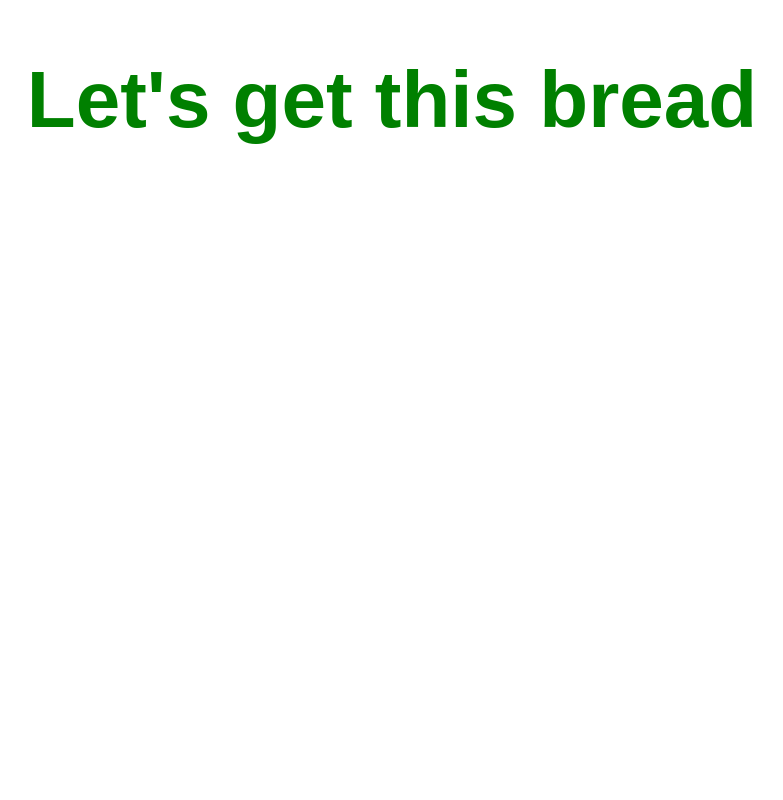
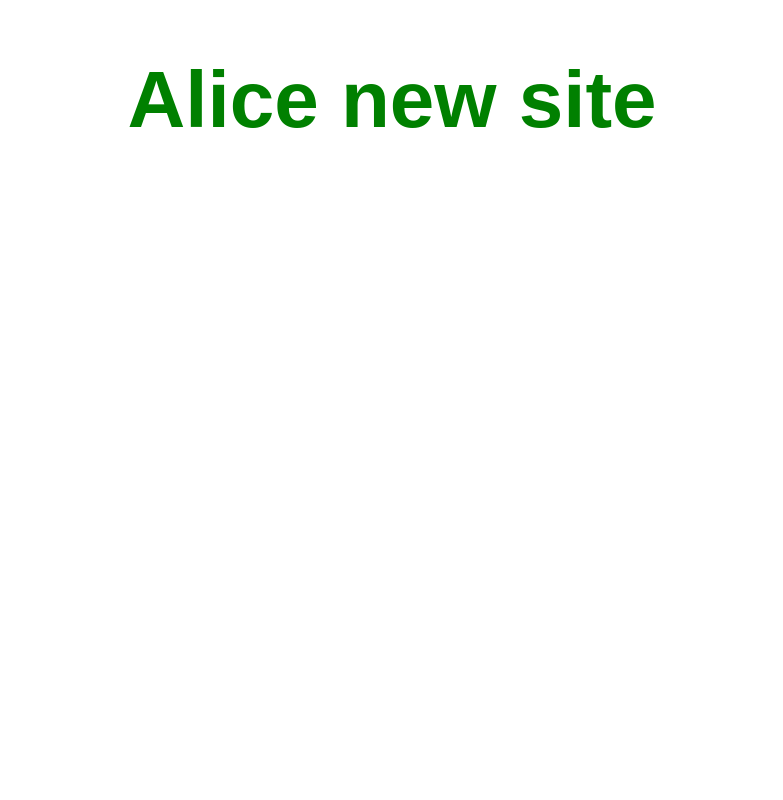
Before and after one commit to AliceWhelan/CFG-test-project, a plain HTML site: page index.html in a window 1280 px wide. Shown: the top 800 px of the page, without its empty margins (268-1051 px from the left). Drawn offline with Linux system fonts and the light colour scheme.

Commit message:
Update index.html

```diff
--- a/index.html
+++ b/index.html
@@ -11,7 +11,7 @@
 </head>
 <body>
   <div>
-  <h1>Let's get this bread</h1>
+  <h1>Alice new site</h1>
 </div>
 
   <h2>Lets get this bread!</h2>
```
